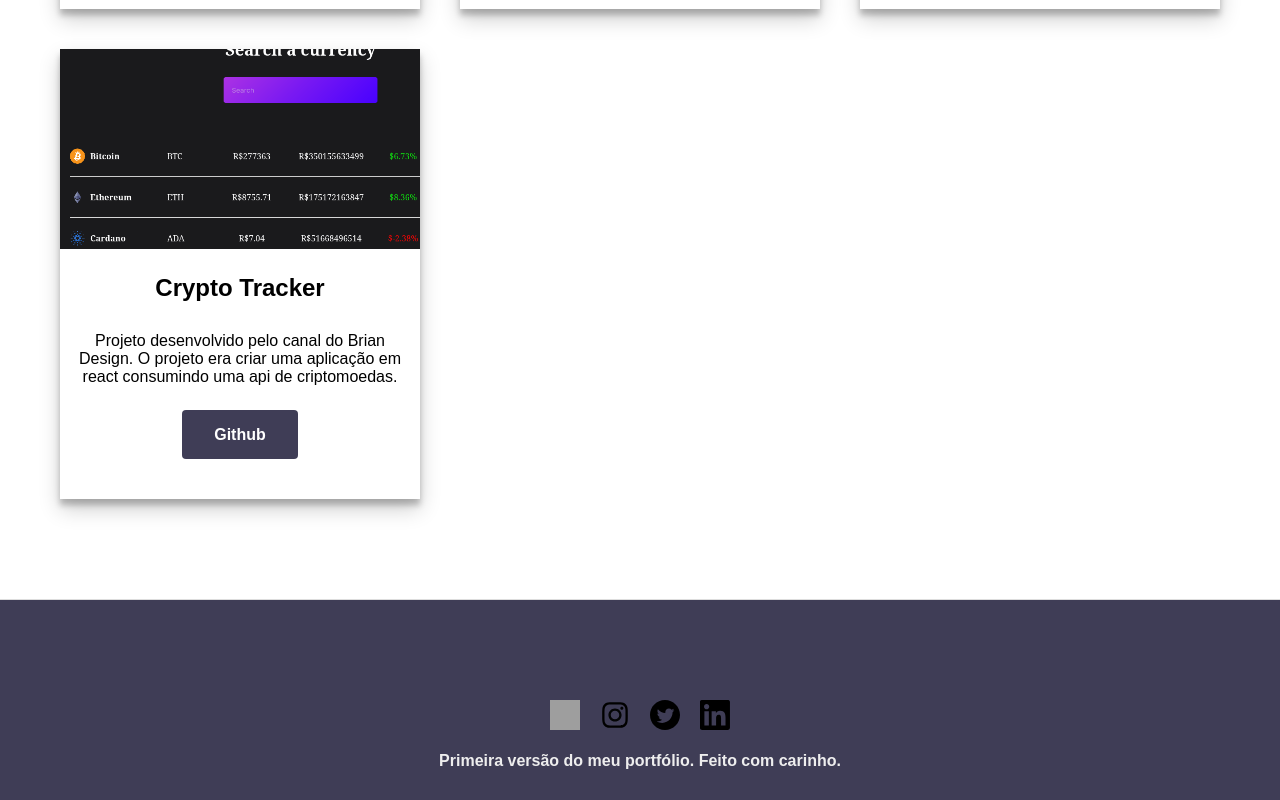
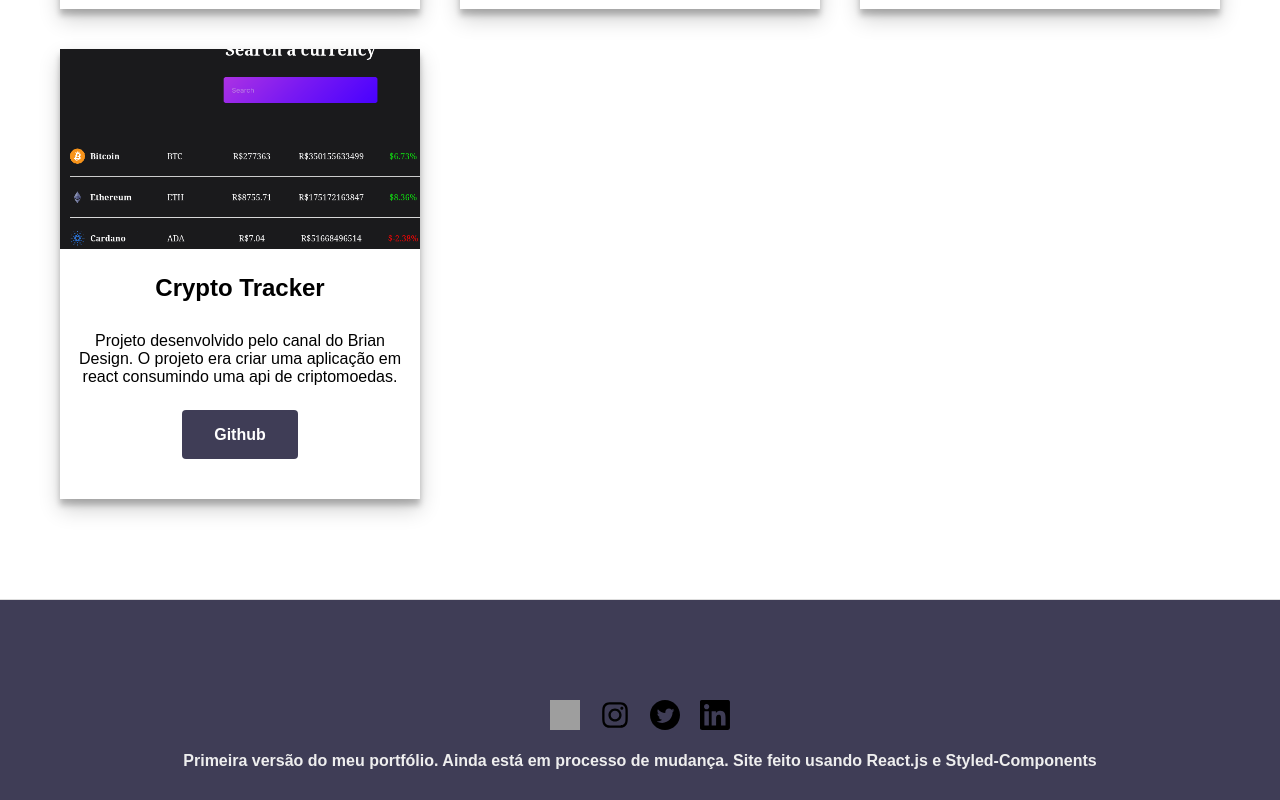
Before and after one commit to lhenriquedev/portfolio, a React (Create React App) app: page / in a window 1280 px wide. Shown: the part 2565-3365 px from the top of the page. Built offline with nearby package versions, Linux system fonts and the light colour scheme; grey boxes are pictures that could not be loaded.

Commit message:
footer :rocket:

```diff
--- a/src/components/Footer/index.js
+++ b/src/components/Footer/index.js
@@ -19,7 +19,10 @@ const Footer = () => {
         </a>
       </SocialWrapper>
 
-      <p>Primeira versão do meu portfólio. Feito com carinho.</p>
+      <p>
+        Primeira versão do meu portfólio. Ainda está em processo de mudança.
+        Site feito usando React.js e Styled-Components
+      </p>
     </FooterContainer>
   );
 };
```
